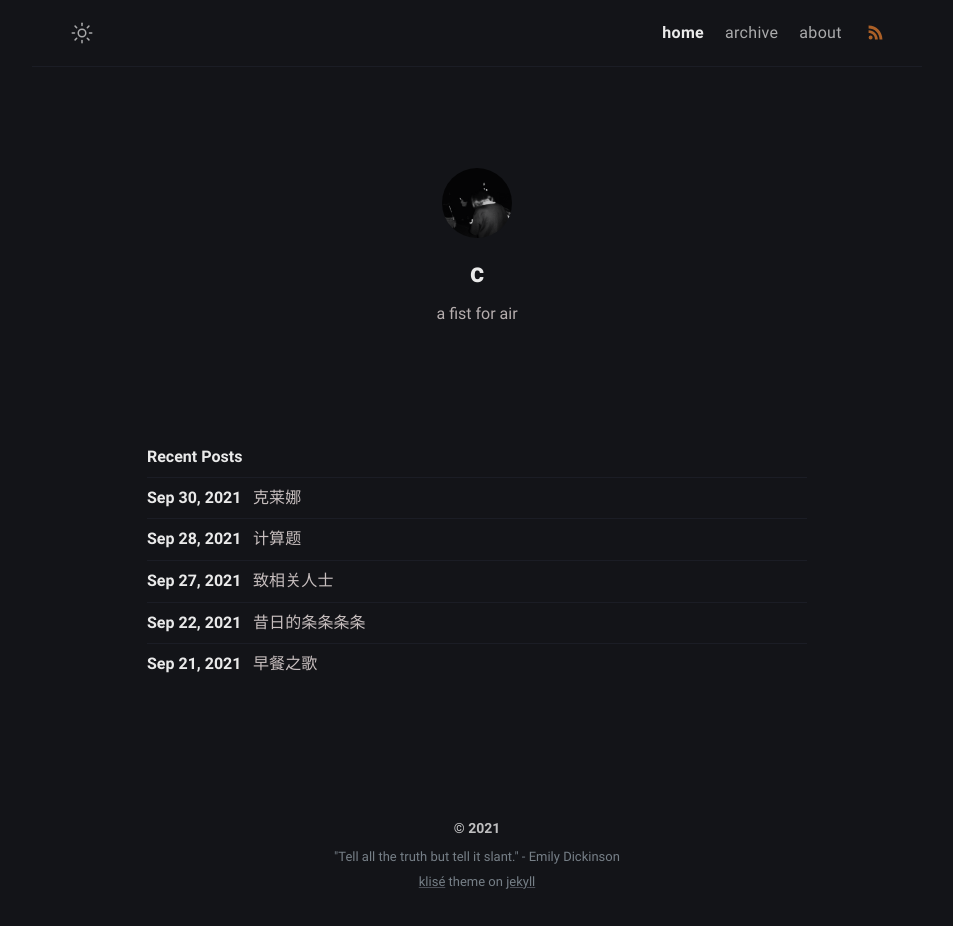
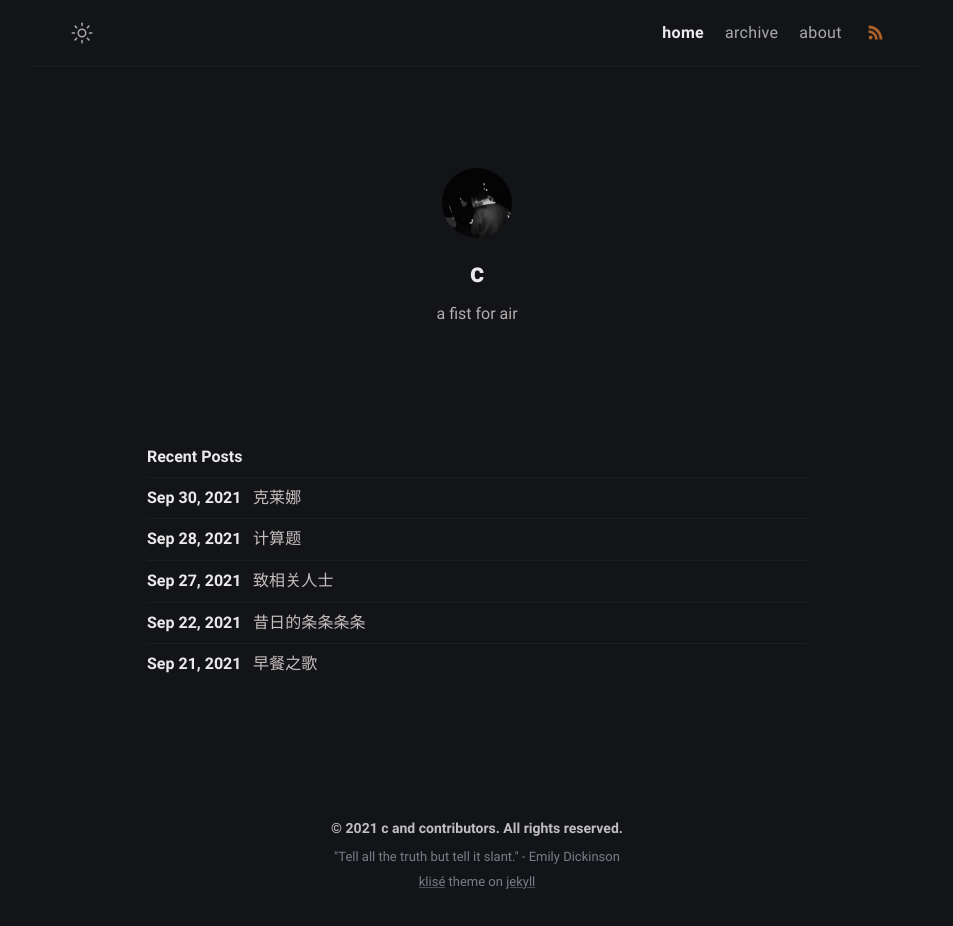
Before and after one commit to yijingch/afistforair.github.io, a Jekyll site: the page built from index.md, in a window 1280 px wide. Shown: the whole page, without its empty margins (163-1116 px from the left). Built offline with Jekyll 4.4.1, drawn with Linux system fonts in a browser that asks for light colours.

Commit message:
copyright notice

```diff
--- a/_includes/footer.html
+++ b/_includes/footer.html
@@ -2,7 +2,7 @@
   <!-- <a class="footer_item" href="/thanks">ack.</a>
   <a class="footer_item" href="javascript::void(0)">resume</a>
   <a class="footer_item" href="/feed.xml">rss</a> -->
-  <span class="footer_item">&copy; {{ site.time | date: "%Y" }}</span>
+  <span class="footer_item">&copy; {{ site.time | date: "%Y" }} c and contributors. All rights reserved.</span>
   <small class="footer_copyright">
     <!-- Klisé Theme: https://github.com/piharpi/jekyll-klise -->
     <a>"Tell all the truth but tell it slant." - Emily Dickinson <br/> </a>
```
